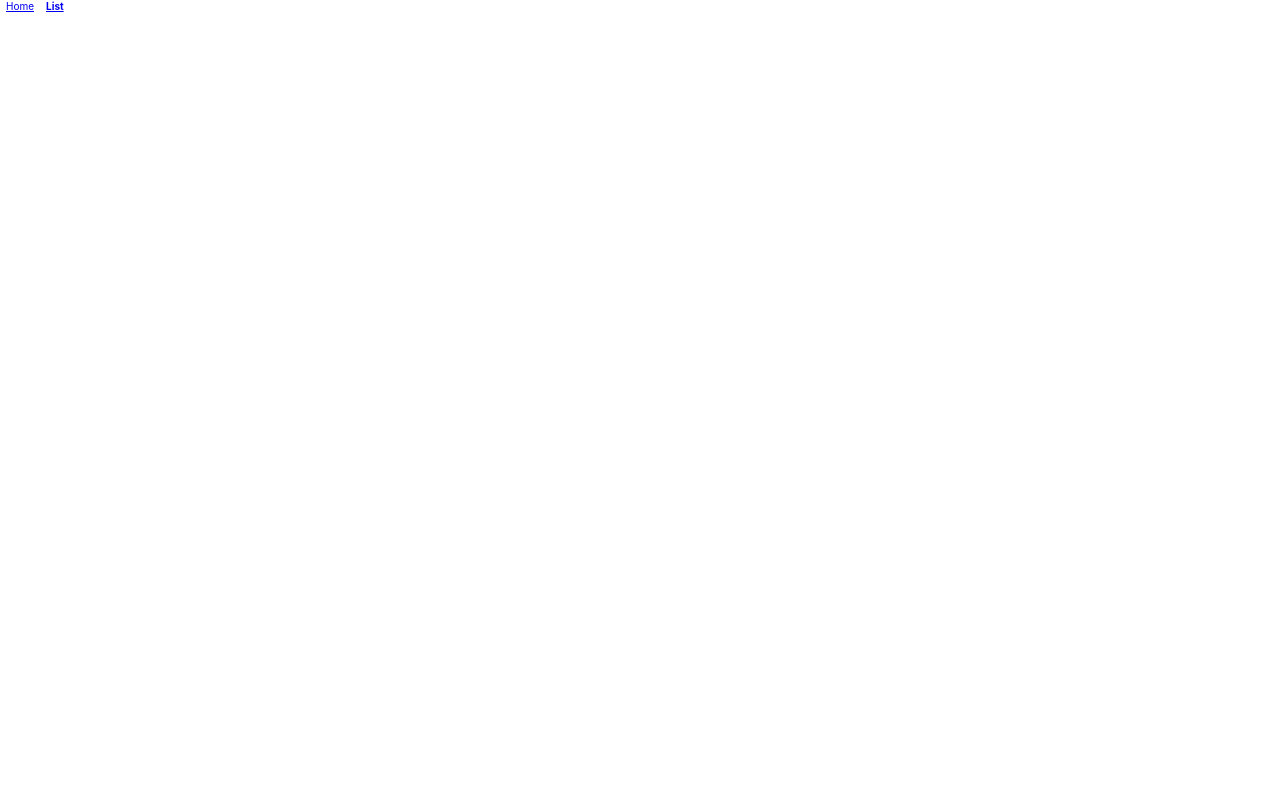
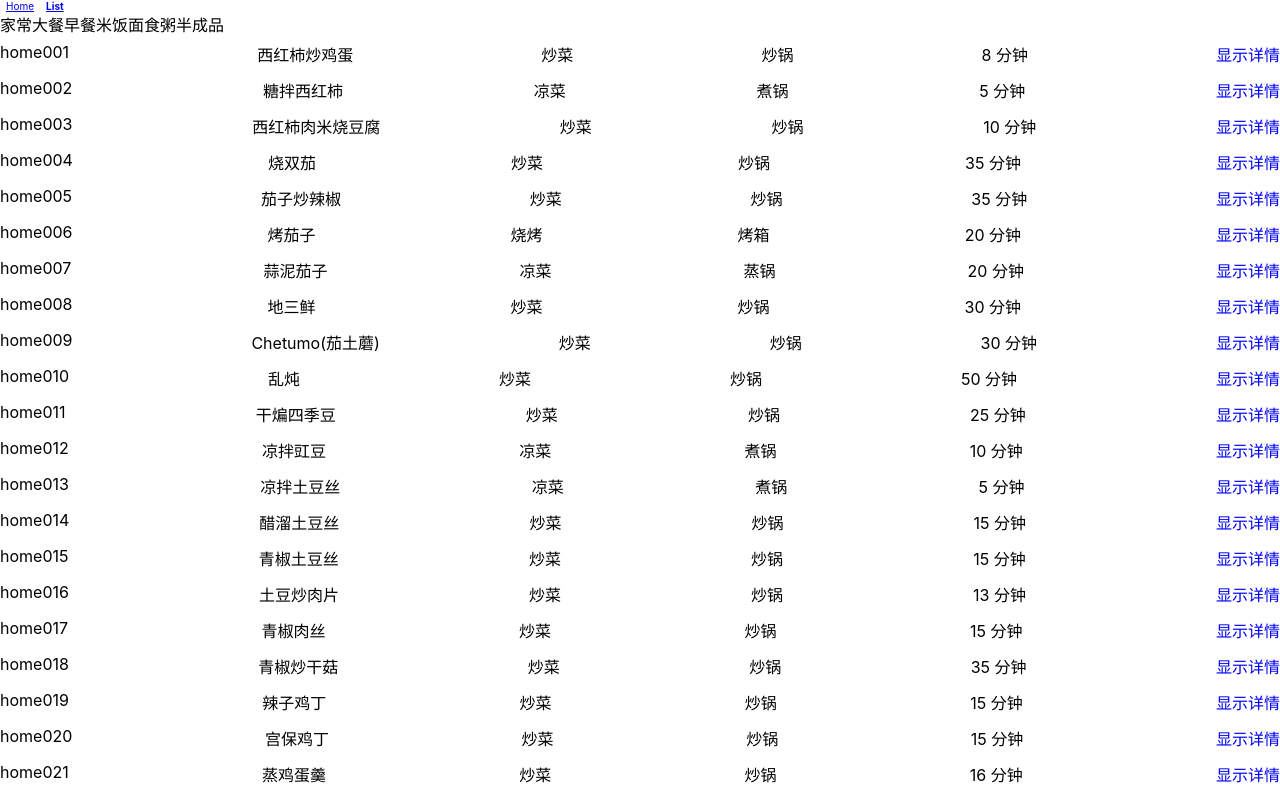
Before and after one commit to utopia2046/menu4today, a React app: page /list in a window 1280 px wide. Shown: the top 800 px of the page. Built offline with nearby package versions, Linux system fonts and the light colour scheme.

Commit message:
add list view

```diff
--- a/src/ui/dish.js
+++ b/src/ui/dish.js
@@ -11,7 +11,11 @@ function Dish(props) {
     return (
         <div className='dish-container'>
             <div className='dish-title flex-container'>
+                {props.showMoreInList && <span className='dish-id flex-expand'>{props.dish.id}</span>}
                 <span className='dish-name flex-expand'>{props.dish.name}</span>
+                {props.showMoreInList && <span className='dish-category flex-expand'>{props.dish.category}</span>}
+                {props.showMoreInList && <span className='dish-utensil flex-expand'>{props.dish.utensil}</span>}
+                {props.showMoreInList && <span className='dish-duration flex-expand'>{String(props.dish.prepDurInMin + props.dish.cookDurInMin) + ' 分钟'}</span>}
                 <span className='toggle-detail-button flex-fixed link-button' onClick={clickToggleDetails}>{showDetails ? '折叠' : '显示详情'}</span>
             </div>
             {showDetails && <Details dish={props.dish} />}
--- a/src/ui/list.js
+++ b/src/ui/list.js
@@ -1,10 +1,72 @@
+import { useState } from 'react';
+import _ from 'underscore';
+
+import Dish from './dish';
 import Nav from './nav';
 
+import { breakfast } from '../recipes/breakfast';
+import { feast } from '../recipes/feast';
+import { homemade } from '../recipes/homemade';
+import { porridge } from '../recipes/porridge';
+import { preCooked } from '../recipes/precooked';
+import { rice } from '../recipes/rice';
+import { wheat } from '../recipes/wheat';
+
 export default function List() {
+
+    const categories = [{
+        key: 'homemade',
+        items: homemade,
+        text: '家常',
+    }, {
+        key: 'feast',
+        items: feast,
+        text: '大餐',
+    }, {
+        key: 'breakfast',
+        items: breakfast,
+        text: '早餐',
+    }, {
+        key: 'rice',
+        items: rice,
+        text: '米饭',
+    }, {
+        key: 'wheat',
+        items: wheat,
+        text: '面食',
+    }, {
+        key: 'porridge',
+        items: porridge,
+        text: '粥',
+    }, {
+        key: 'precooked',
+        items: preCooked,
+        text: '半成品',
+    }];
+
+    const [selectedCategory, setSelectedCategory] = useState(homemade);
+
+    const catElements = categories.map(category =>
+        <span key={category.key} onClick={() => changeCategory(category.key)}>{category.text}</span>);
+
+    const dishElements = selectedCategory.map(dish =>
+        <Dish key={dish.id} dish={dish} showMoreInList={true} />
+    );
+
+    function changeCategory(key) {
+        const clickedCategory = _.find(categories, (item) => {return item.key === key});
+        setSelectedCategory(clickedCategory.items);
+    }
 
     return (
         <div className='list'>
             <Nav />
+
+            <div>
+                {catElements}
+            </div>
+
+            <div>{dishElements}</div>
         </div>
     );
 }
--- a/src/ui/menu.js
+++ b/src/ui/menu.js
@@ -3,7 +3,7 @@ import Dish from './dish';
 
 function MealMenu(props) {
     const dishElements = props.mealMenu.dishes.map(dish =>
-        <Dish key={dish.id} dish={dish} />
+        <Dish key={dish.id} dish={dish} showMoreInList={false} />
     );
 
     return (
```
